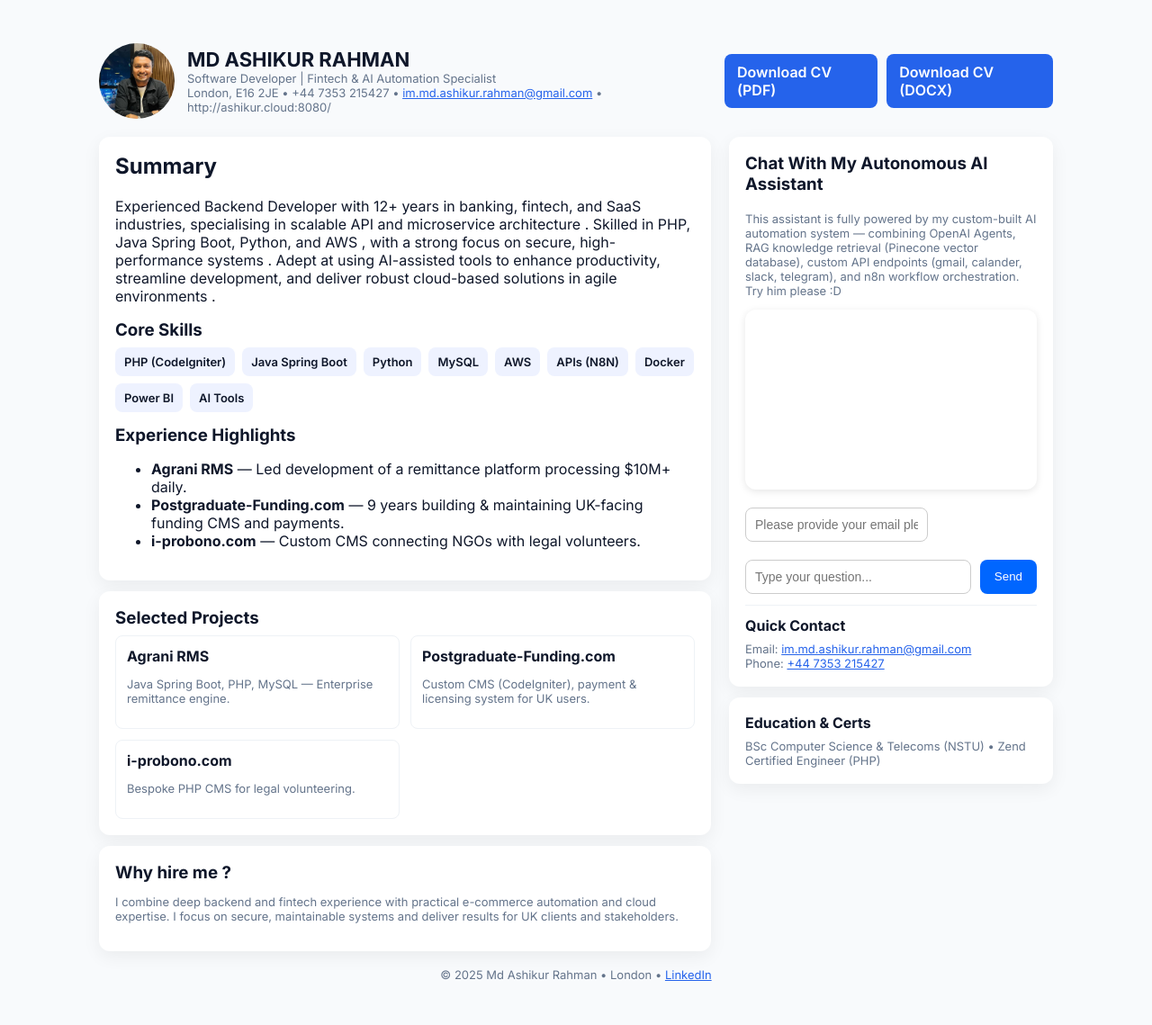
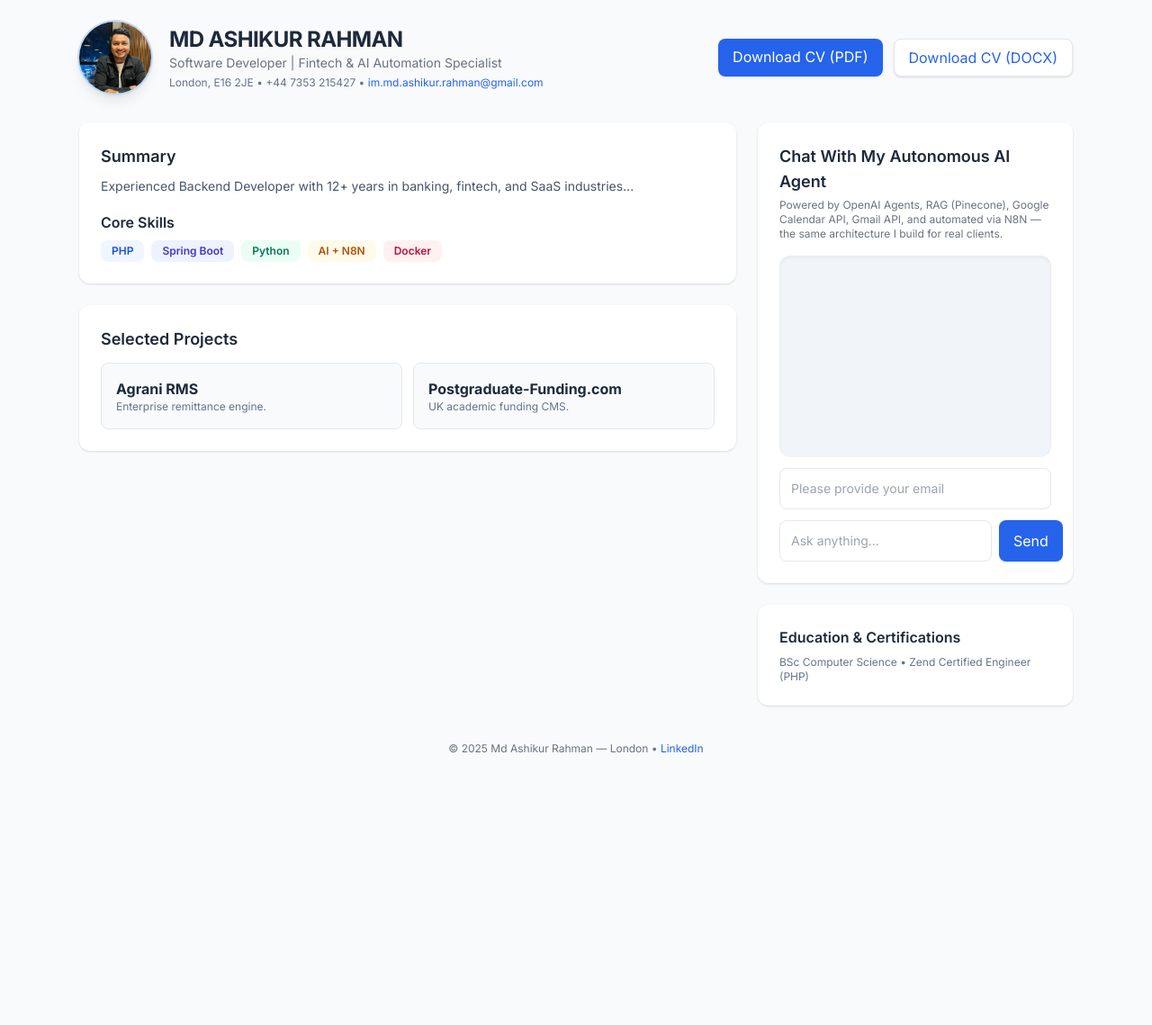
Before and after one commit to ashikur-rahman/ashikur.colud, a PHP site: page / in a window 1280 px wide. Shown: the whole page at 90% size. After the commit the page ends 837 px from the top, so only its background shows below. Run offline with PHP 8.4, Linux system fonts and the light colour scheme; some libraries are stand-ins or nearby versions.

Commit message:
Changing the layout to tailwind CSS

```diff
--- a/index.php
+++ b/index.php
@@ -4,227 +4,177 @@
   <meta charset="utf-8" />
   <meta name="viewport" content="width=device-width,initial-scale=1" />
   <title>Md Ashikur Rahman — Portfolio</title>
-  <meta name="description" content="Md Ashikur Rahman — Software Developer & Fintech Specialist. Backend, APIs, Laravel, PHP, Java, Spring Boot, AI-assisted development, cloud, e-commerce automation." />
+
+  <!-- Tailwind CDN -->
+  <script src="https://cdn.tailwindcss.com"></script>
+
+  <!-- Your fonts -->
   <link href="https://fonts.googleapis.com/css2?family=Inter:wght@300;400;600;700&display=swap" rel="stylesheet">
+
   <script src="https://code.jquery.com/jquery-3.7.0.min.js"></script>
+
   <style>
-    #chatBox {
-        background:white;
-        border-radius: 12px;
-        padding: 20px;
+    body { font-family: 'Inter', sans-serif; }
+  </style>
 
-        height: 200px;
-        box-shadow: 0 2px 8px rgba(0,0,0,0.1);
-        overflow-y: auto;
+  <!-- Custom Tailwind config (soft colors + accent theme) -->
+  <script>
+    tailwind.config = {
+      theme: {
+        extend: {
+          colors: {
+            ashBlue: "#d9ecff",
+            ashSoft: "#f2f2f2",
+            ashPrimary: "#2563eb",
+            ashSecondary: "#0ea5e9",
           }
-
-    .msg-user, .msg-bot {
-  padding: 5px 5px;
-  margin: 6px 0;
-    margin-right: 0px;
-  border-radius: 10px;
-  max-width: 85%;
-  white-space: pre-wrap;
-
-  font-size: 13px;
         }
-
-    .msg-user {
-        background:#d9ecff;
-        margin-left:auto;
       }
-
-    .msg-bot {
-        background:#f2f2f2;
-        margin-right:auto;
     }
-
-    #inputBox {
-        margin-top: 20px;
-        display:flex;
-        gap:10px;
-    }
-
-    #userInput {
-        flex:1;
-        padding:10px;
-        border-radius:8px;
-        border:1px solid #ccc;
-    }
- #userInputEmail {
-	margin-top: 20px;
-        display:flex;
-        gap:10px;
-        flex:1;
-        padding:10px;
-        border-radius:8px;
-        border:1px solid #ccc;
-size : 50px;
-    	}
+  </script>
+</head>
 
 
-    button {
-        padding:10px 16px;
-        background:#0066ff;
-        border:none;
-        border-radius:8px;
-        color:white;
-        cursor:pointer;
-    }
-</style>
+<body class="bg-slate-50 text-slate-800">
 
-  <style>
-    :root{--bg:#f8fafc;--card:#ffffff;--muted:#64748b;--accent:#2563eb;--accent-2:#0ea5e9}
-    *{box-sizing:border-box}
-    body{font-family:Inter,system-ui,Segoe UI,Roboto,Arial,sans-serif;margin:0;background:var(--bg);color:#0f172a}
-    a{color:var(--accent)}
-    .wrap{max-width:1100px;margin:28px auto;padding:20px}
-    header{display:flex;align-items:center;justify-content:space-between;gap:12px}
-    .brand{display:flex;align-items:center;gap:14px}
-    .photo{width:84px;height:84px;border-radius:999px;background:#e2e8f0;display:inline-grid;place-items:center;color:#0f172a;font-weight:700}
-    h1{margin:0;font-size:22px}
-    .sub{color:var(--muted);font-size:13px}
-    .actions{display:flex;gap:10px}
-    .btn{background:var(--accent);color:#fff;padding:10px 14px;border-radius:8px;border:none;cursor:pointer;font-weight:600}
-    .btn.ghost{background:transparent;border:1px solid rgba(15,23,42,0.06);color:var(--accent)}
-    main{margin-top:20px}
-    .grid-two{display:grid;grid-template-columns:1fr 360px;gap:20px}
-    .card{background:var(--card);padding:18px;border-radius:12px;box-shadow:0 6px 20px rgba(2,6,23,0.06)}
-    h2{margin-top:0;color:#0f172a}
-    .skills{display:flex;flex-wrap:wrap;gap:8px}
-    .skill{background:#eef2ff;padding:8px 10px;border-radius:8px;color:#0f172a;font-weight:600;font-size:13px}
-    .projects{display:grid;grid-template-columns:repeat(auto-fit,minmax(220px,1fr));gap:12px}
-    .proj{padding:12px;background:#fff;border-radius:8px;border:1px solid #eef2f6}
-    footer{margin-top:18px;text-align:center;color:var(--muted);font-size:13px}
-    form{display:flex;flex-direction:column;gap:10px}
-    input,textarea,select{padding:10px;border-radius:8px;border:1px solid #e6eef6;font-size:14px}
-    label{font-weight:600;font-size:13px}
-    .small{font-size:13px;color:var(--muted)}
-    @media(max-width:920px){.grid-two{grid-template-columns:1fr}.photo{width:64px;height:64px}}
-  </style>
-</head>
-<body>
-  <div class="wrap">
-    <header>
-      <div class="brand">
-       <div class="photo" id="photoPlaceholder">
-            <img src="photo-placeholder.jpg" alt="Md Ashikur Rahman"
-                style="width:84px;height:84px;border-radius:50%;object-fit:cover;" />
+<div class="wrap max-w-6xl mx-auto p-6">
+
+  <!-- HEADER -->
+  <header class="flex items-center justify-between mb-8">
+    <div class="flex items-center gap-5">
+
+      <!-- PHOTO -->
+      <div id="photoPlaceholder"
+           class="w-20 h-20 rounded-full overflow-hidden shadow-lg ring-2 ring-blue-200">
+        <img src="photo-placeholder.jpg"
+             alt="Md Ashikur Rahman"
+             class="w-full h-full object-cover" />
       </div>
+
       <div>
-          <h1>MD ASHIKUR RAHMAN</h1>
-          <div class="sub">Software Developer | Fintech & AI Automation Specialist</div>
-          <div class="small">London, E16 2JE • +44 7353 215427 • <a href="mailto:im.md.ashikur.rahman@gmail.com">im.md.ashikur.rahman@gmail.com</a> • <a href="http://ashikur.cloud:8080/"></a>http://ashikur.cloud:8080/</a></div>
+        <h1 class="text-2xl font-bold tracking-tight">MD ASHIKUR RAHMAN</h1>
+        <p class="text-sm text-gray-500">Software Developer | Fintech & AI Automation Specialist</p>
+
+        <p class="text-xs text-slate-500 mt-1">
+          London, E16 2JE • +44 7353 215427 •
+          <a href="mailto:im.md.ashikur.rahman@gmail.com"
+             class="text-blue-600 hover:underline">
+             im.md.ashikur.rahman@gmail.com
+          </a>
+        </p>
       </div>
     </div>
-      <div class="actions">
-        <a class="btn" id="downloadPdf">Download CV (PDF)</a>
-        <a class="btn" id="downloadDoc">Download CV (DOCX)</a>
+
+    <div class="flex gap-3">
+      <a id="downloadPdf"
+         class="px-4 py-2 bg-blue-600 text-white rounded-lg shadow hover:bg-blue-700 cursor-pointer">
+         Download CV (PDF)
+      </a>
+
+      <a id="downloadDoc"
+         class="px-4 py-2 bg-white text-blue-600 rounded-lg shadow border hover:bg-blue-50 cursor-pointer">
+         Download CV (DOCX)
+      </a>
     </div>
   </header>
 
-    <main>
-      <div class="grid-two">
-        <section>
-          <div class="card">
-            <h2>Summary</h2>
-            <p>Experienced
-Backend Developer
-with 12+ years in
-banking, fintech, and SaaS
-industries, specialising in
-scalable API and microservice architecture
-. Skilled in
-PHP, Java Spring Boot, Python, and AWS
-, with a strong focus on
-secure, high-performance systems
-. Adept at using
-AI-assisted tools
-to enhance productivity, streamline development, and deliver robust cloud-based solutions in
-agile environments
-.</p>
-            <div style="margin-top:12px">
-              <h3 style="margin:8px 0">Core Skills</h3>
-              <div class="skills">
-                <span class="skill">PHP (CodeIgniter)</span>
-                <span class="skill">Java Spring Boot</span>
-                <span class="skill">Python</span>
-                <span class="skill">MySQL</span>
-                <span class="skill">AWS</span>
-                <span class="skill">APIs (N8N)</span>
-                <span class="skill">Docker</span>
-                <span class="skill">Power BI</span>
-                <span class="skill">AI Tools </span>
+  <!-- MAIN -->
+  <main class="grid grid-cols-1 md:grid-cols-[1fr_350px] gap-6">
+
+    <!-- LEFT SIDE -->
+    <section class="space-y-6">
+
+      <!-- SUMMARY -->
+      <div class="bg-white rounded-xl shadow p-6">
+        <h2 class="text-lg font-semibold">Summary</h2>
+
+        <p class="text-sm leading-relaxed text-slate-600 mt-2">
+          Experienced Backend Developer with 12+ years in banking, fintech, and SaaS industries...
+        </p>
+
+        <h3 class="font-semibold mt-4 mb-2 text-slate-800">Core Skills</h3>
+
+        <div class="flex flex-wrap gap-2">
+          <span class="bg-blue-50 text-blue-700 px-3 py-1 rounded-lg text-xs font-semibold">PHP</span>
+          <span class="bg-indigo-50 text-indigo-700 px-3 py-1 rounded-lg text-xs font-semibold">Spring Boot</span>
+          <span class="bg-emerald-50 text-emerald-700 px-3 py-1 rounded-lg text-xs font-semibold">Python</span>
+          <span class="bg-amber-50 text-amber-700 px-3 py-1 rounded-lg text-xs font-semibold">AI + N8N</span>
+          <span class="bg-rose-50 text-rose-700 px-3 py-1 rounded-lg text-xs font-semibold">Docker</span>
         </div>
       </div>
 
-            <div style="margin-top:14px">
-              <h3 style="margin:8px 0">Experience Highlights</h3>
-              <ul>
-                <li><strong>Agrani RMS</strong> — Led development of a remittance platform processing $10M+ daily.</li>
-                <li><strong>Postgraduate-Funding.com</strong> — 9 years building & maintaining UK-facing funding CMS and payments.</li>
-                <li><strong>i-probono.com</strong> — Custom CMS connecting NGOs with legal volunteers.</li>
-              </ul>
+      <!-- PROJECTS -->
+      <div class="bg-white rounded-xl shadow p-6">
+        <h3 class="text-lg font-semibold mb-3">Selected Projects</h3>
+
+        <div id="projects" class="grid sm:grid-cols-2 gap-3">
+          <div class="p-4 bg-slate-50 rounded-lg border hover:shadow-md cursor-pointer proj">
+            <strong>Agrani RMS</strong>
+            <p class="text-xs text-slate-500">Enterprise remittance engine.</p>
+          </div>
+
+          <div class="p-4 bg-slate-50 rounded-lg border hover:shadow-md cursor-pointer proj">
+            <strong>Postgraduate-Funding.com</strong>
+            <p class="text-xs text-slate-500">UK academic funding CMS.</p>
+          </div>
+        </div>
+      </div>
+
+    </section>
+
+    <!-- RIGHT SIDE / AI CHAT -->
+    <aside class="space-y-6">
+
+      <div class="bg-white rounded-xl shadow p-6">
+        <h3 class="text-lg font-semibold">Chat With My Autonomous AI Agent</h3>
+
+        <p class="text-xs text-gray-500 mt-1">
+          Powered by OpenAI Agents, RAG (Pinecone), Google Calendar API, Gmail API,
+          and automated via N8N — the same architecture I build for real clients.
+        </p>
+
+        <!-- CHATBOX -->
+        <div id="chatBox"
+             class="mt-4 h-56 p-4 bg-slate-100 rounded-xl overflow-y-auto shadow-inner"></div>
+
+        <!-- EMAIL -->
+        <input id="userInputEmail"
+               placeholder="Please provide your email"
+               class="mt-3 w-full p-3 rounded-lg border text-sm" />
+
+        <!-- INPUT BAR -->
+        <div id="inputBox" class="flex gap-2 mt-3">
+          <input id="userInput"
+                 placeholder="Ask anything..."
+                 class="flex-1 p-3 rounded-lg border text-sm" />
+          <button id="sendBtn"
+                  class="px-4 py-2 bg-blue-600 text-white rounded-lg shadow hover:bg-blue-700">
+            Send
+          </button>
         </div>
 
       </div>
 
-          <div class="card" style="margin-top:12px">
-            <h3 style="margin:0 0 8px 0">Selected Projects</h3>
-            <div class="projects" id="projects">
-              <article class="proj" data-key="Agrani RMS"><strong>Agrani RMS</strong><p class="small">Java Spring Boot, PHP, MySQL — Enterprise remittance engine.</p></article>
-              <article class="proj" data-key="Postgraduate-Funding"><strong>Postgraduate-Funding.com</strong><p class="small">Custom CMS (CodeIgniter), payment & licensing system for UK users.</p></article>
-              <article class="proj" data-key="i-probono"><strong>i-probono.com</strong><p class="small">Bespoke PHP CMS for legal volunteering.</p></article>
-            </div>
-          </div>
-
-          <div class="card" style="margin-top:12px">
-            <h3 style="margin:0 0 8px 0">Why hire me ?</h3>
-            <p class="small">I combine deep backend and fintech experience with practical e-commerce automation and cloud expertise. I focus on secure, maintainable systems and deliver results for UK clients and stakeholders.</p>
-          </div>
-        </section>
-
-        <aside>
-          <div class="card">
-            <h3 style="margin-top:0">Chat With My Autonomous AI Assistant</h3>
-            <p class="small">
-               This assistant is fully powered by my custom-built AI automation system — combining
-               OpenAI Agents, RAG knowledge retrieval (Pinecone vector database),
-               custom API endpoints (gmail, calander, slack, telegram), and n8n workflow orchestration.  Try him please :D
+      <div class="bg-white rounded-xl shadow p-6">
+        <h4 class="font-semibold mb-2">Education & Certifications</h4>
+        <p class="text-xs text-slate-500">
+          BSc Computer Science • Zend Certified Engineer (PHP)
         </p>
-
-               <div id="chatBox"></div>
-
-              <input id="userInputEmail" placeholder="Please provide your email please" />
-
-                <div id="inputBox">
-
-                    <input id="userInput" placeholder="Type your question..." />
-                    <button id="sendBtn">Send</button>
-          </div>
-
-
-
-            <hr style="margin:12px 0;border:none;border-top:1px solid #eef2f6" />
-            <h4 style="margin:0 0 8px 0">Quick Contact</h4>
-            <div class="small">Email: <a href="mailto:im.md.ashikur.rahman@gmail.com">im.md.ashikur.rahman@gmail.com</a></div>
-            <div class="small">Phone: <a href="tel:+447353215427">+44 7353 215427</a></div>
-            <!-- <div style="margin-top:8px"><a href="#" id="copyEmail" class="btn ghost">Copy Email</a></div> -->
-          </div>
-
-          <div class="card" style="margin-top:12px">
-            <h4 style="margin:0 0 8px 0">Education & Certs</h4>
-            <div class="small">BSc Computer Science & Telecoms (NSTU) • Zend Certified Engineer (PHP)</div>
       </div>
 
     </aside>
-      </div>
 
   </main>
 
-    <footer>
-      © 2025 Md Ashikur Rahman • London • <a href="https://www.linkedin.com/in/ashikurrahmanshuvo/" target="_blank">LinkedIn</a>
+  <footer class="text-center text-xs text-gray-500 mt-10">
+    © 2025 Md Ashikur Rahman — London •
+    <a href="https://www.linkedin.com/in/ashikurrahmanshuvo/"
+       target="_blank"
+       class="text-blue-600 hover:underline">
+       LinkedIn
+    </a>
   </footer>
+
 </div>
 
   <script>
```
Lines whose indentation alone changed are shown as unchanged.
